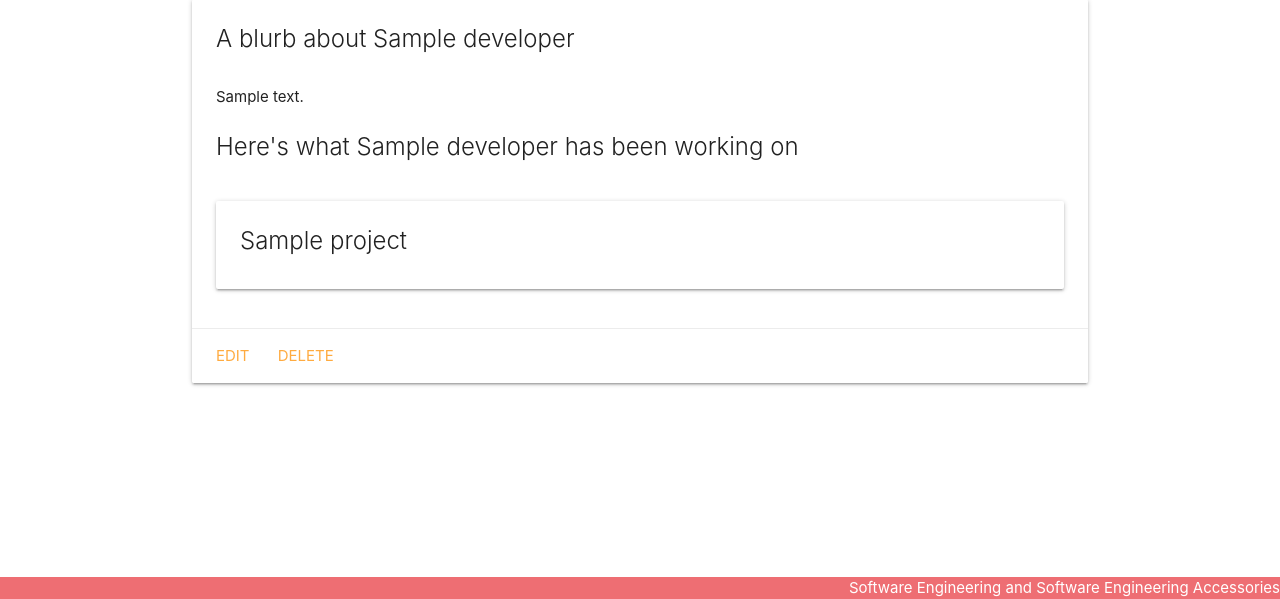
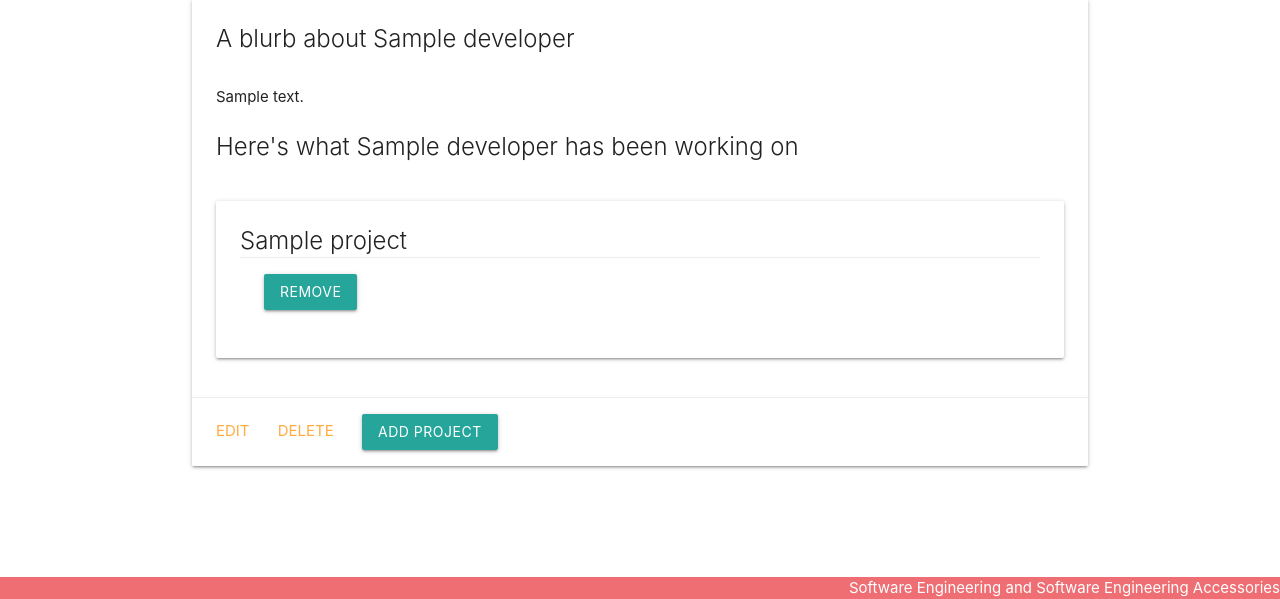
Before and after one commit to bearcodes870/proj-3-devhub, a Django app: page /developers/1/ in a window 1280 px wide. Shown: the part 201-800 px from the top of the page. Run offline with Django 3.2, Linux system fonts and the light colour scheme; a user stored in the database is signed in; tables that the repository leaves empty hold one stand-in row (values such as "Sample post").

Commit message:
completed the add project and remove project from dev

```diff
--- a/main_app/templates/developers/detail.html
+++ b/main_app/templates/developers/detail.html
@@ -18,6 +18,12 @@
           <div class="card-content">
             <span class="card-title">
                {{ project.project_name }}
+                <div class="card-action">
+                <form action="{% url 'unassoc_project' developer.id project.id %}" method="post">
+                {% csrf_token %}
+                  <button type="submit" class="btn">Remove</button>
+            </form>
+          </div>
             </span>
           </div>
         </div>
@@ -30,6 +36,7 @@
   <div class="card-action">
     <a href="{% url 'developers_update' developer.id %}">Edit</a>
     <a href="{% url 'developers_delete' developer.id %}">Delete</a>
+     <a href="{% url 'dev_projects' developer.id %}" class="waves-effect waves-light btn">Add Project</a>
   </div>
 </div>
 
--- a/main_app/templates/profiles/user_profile.html
+++ b/main_app/templates/profiles/user_profile.html
@@ -29,7 +29,6 @@
       <h5>Not apart of any projects yet :\</h5>
     {% endif %}
     <div>
-      <a href="{% url 'dev_projects' %}" class="waves-effect waves-light btn">Add Project</a>
       </div>
     </div>
   </div>
--- a/main_app/urls.py
+++ b/main_app/urls.py
@@ -10,15 +10,18 @@ urlpatterns = [
     path('developers/create/', views.DeveloperCreate.as_view(), name='developers_create'),
     path('developers/<int:pk>/update/', views.DeveloperUpdate.as_view(), name='developers_update'),
     path('developers/<int:pk>/delete/', views.DeveloperDelete.as_view(), name='developers_delete'),
-    path('developers/<int:developer_id>/assoc_project/<int:project_id>/', views.assoc_project, name='assoc_project'),
     path('projects/', views.projects_index, name='projects_index'),
     path('projects/<int:pk>/', views.ProjectDetail.as_view(), name='projects_detail'),
     path('projects/create/', views.ProjectCreate.as_view(), name='projects_create'),
     path('projects/<int:pk>/update/', views.ProjectUpdate.as_view(), name='projects_update'),
     path('projects/<int:pk>/delete/', views.ProjectDelete.as_view(), name='projects_delete'),
     path('profile/', views.user_profile, name='user_profile'),
-    path('profile/projects', views.dev_projects, name='dev_projects'),
-    path('profile/', views.assoc_project, name='assoc_project'),
+    # goes to projects page
+    path('developers/<int:developer_id>/projects/', views.dev_projects, name='dev_projects'),
+    # associate project with developer
+    path('developers/<int:developer_id>/assoc_project/<int:project_id>/', views.assoc_project, name='assoc_project'),
+    #remove a project from developer
+    path('developers/<int:developer_id>/unassoc_project/<int:project_id>/', views.unassoc_project, name='unassoc_project'),
     path('profile/update', views.update_profile, name='update_profile'),
     path('accounts/', include('django.contrib.auth.urls')),
     path('accounts/signup/', views.signup, name='signup'),
--- a/main_app/views.py
+++ b/main_app/views.py
@@ -111,8 +111,15 @@ def update_profile(request):
 
 def assoc_project(request, developer_id, project_id):
   Developer.objects.get(id=developer_id).projects.add(project_id)
-  return redirect('profiles/user_profile.html', developer_id=developer_id)
+  return redirect('detail', developer_id=developer_id)
 
-def dev_projects(request):
+
+def unassoc_project(request, developer_id, project_id):
+    Developer.objects.get(id=developer_id).projects.remove(project_id)
+    return redirect('detail', developer_id=developer_id)
+
+def dev_projects(request, developer_id):
     projects = Project.objects.all()
-    return render(request, 'developers/project_add.html', {'projects': projects})
+    developer = Developer.objects.get(id=developer_id)
+    projects_developer_doesnt_have = Project.objects.exclude(id__in = developer.projects.all().values_list('id'))
+    return render(request, 'developers/project_add.html', {'projects': projects, 'developer': developer, 'not_assigned': projects_developer_doesnt_have})
```
Also changed, not shown: main_app/templates/developers/project_add.html (+9 -3 lines).
